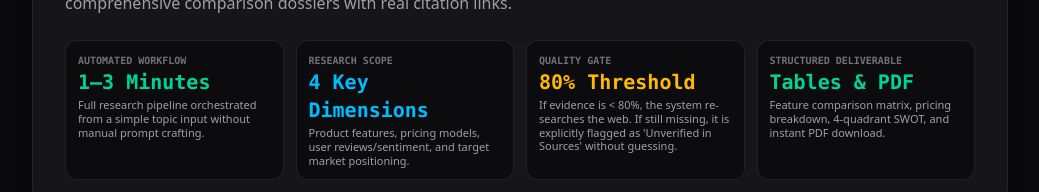
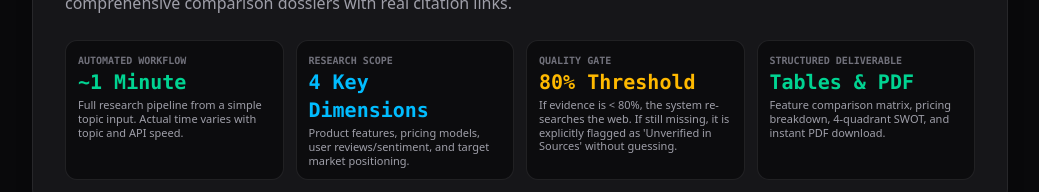
Before and after one commit to alfandoo/rag-agentic-ai, a Next.js app in the folder frontend/: page /about in a window 1280 px wide. Shown: the part 325-517 px from the top of the page, without its empty margins (120-1159 px from the left). Built offline with nearby package versions, Linux system fonts and the light colour scheme.

Commit message:
docs: replace unverified 1-3 minute claim with ~1 minute

```diff
--- a/frontend/src/i18n/translations.ts
+++ b/frontend/src/i18n/translations.ts
@@ -407,8 +407,8 @@ export const translations: Record<Language, Translations> = {
         solutionTitle: "Multi-Agent System Workflow (StratAgent)",
         solutionDesc: "1. Automated Orchestration from a Single Topic: Input a competitor topic, and the system autonomously decomposes it into 4 key research dimensions.\n2. Role Separation & Self-Correction: The Researcher and Fact-Checker operate independently. If evidence is lacking (confidence < 80%), the system automatically re-searches the web before writing.\n3. Executive-Ready Deliverable: Directly compiles structured feature matrices, pricing breakdowns, 4-quadrant SWOT, and instant one-click PDF downloads.",
         kpi1Title: "Automated Workflow",
-        kpi1Value: "1–3 Minutes",
-        kpi1Desc: "Full research pipeline orchestrated from a simple topic input without manual prompt crafting.",
+        kpi1Value: "~1 Minute",
+        kpi1Desc: "Full research pipeline from a simple topic input. Actual time varies with topic and API speed.",
         kpi2Title: "Research Scope",
         kpi2Value: "4 Key Dimensions",
         kpi2Desc: "Product features, pricing models, user reviews/sentiment, and target market positioning.",
@@ -750,8 +750,8 @@ export const translations: Record<Language, Translations> = {
         solutionTitle: "Pendekatan Sistem Multi-Agen (StratAgent)",
         solutionDesc: "1. Otomatisasi Penuh dari Nama Topik: Pengguna cukup memasukkan nama topik/kompetitor, sistem yang otomatis merumuskan 4 fokus riset tanpa perlu instruksi prompt berulang.\n2. Pemisahan Peran & Koreksi Diri: Agen Periset dan Pemeriksa Fakta bekerja terpisah. Jika bukti dirasa kurang lengkap (skor < 80%), sistem otomatis mencari data tambahan ke web sebelum laporan ditulis.\n3. Berkas Laporan Siap Pakai: Langsung menghasilkan matriks fitur, rincian biaya, analisis SWOT 4-kuadran, dan tombol ekspor sekali klik ke file PDF dan Markdown.",
         kpi1Title: "Alur Otomatis",
-        kpi1Value: "1–3 Menit",
-        kpi1Desc: "Menjalankan seluruh alur riset hanya dari input nama topik tanpa perlu instruksi prompt rumit.",
+        kpi1Value: "~1 Menit",
+        kpi1Desc: "Menjalankan seluruh alur riset dari nama topik. Waktu nyata bisa berbeda tergantung topik dan kecepatan API.",
         kpi2Title: "Fokus Riset",
         kpi2Value: "4 Aspek Kunci",
         kpi2Desc: "Fitur produk, struktur harga, ulasan/sentimen pengguna, dan target pasar dianalisis secara seimbang.",
```
